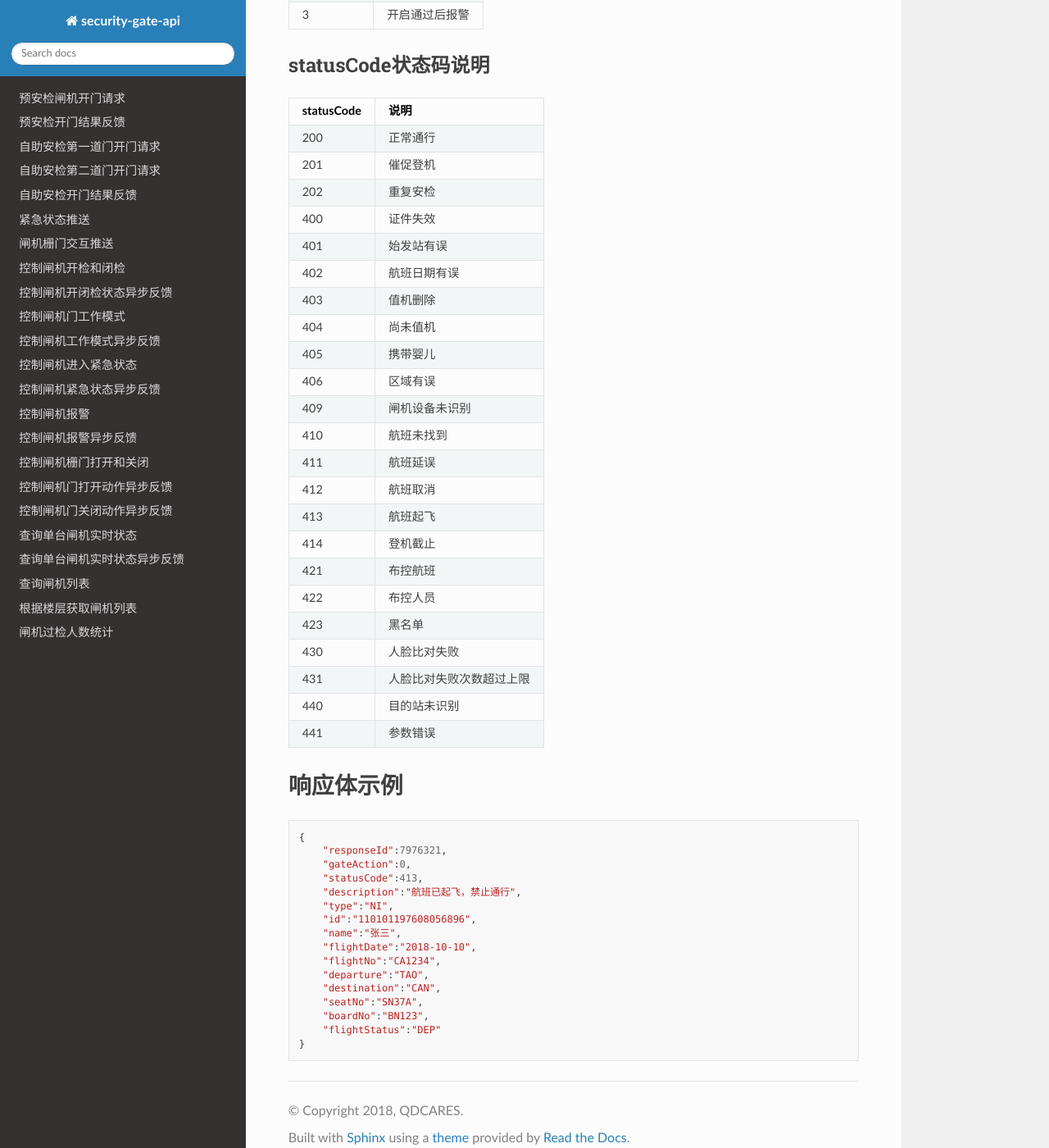
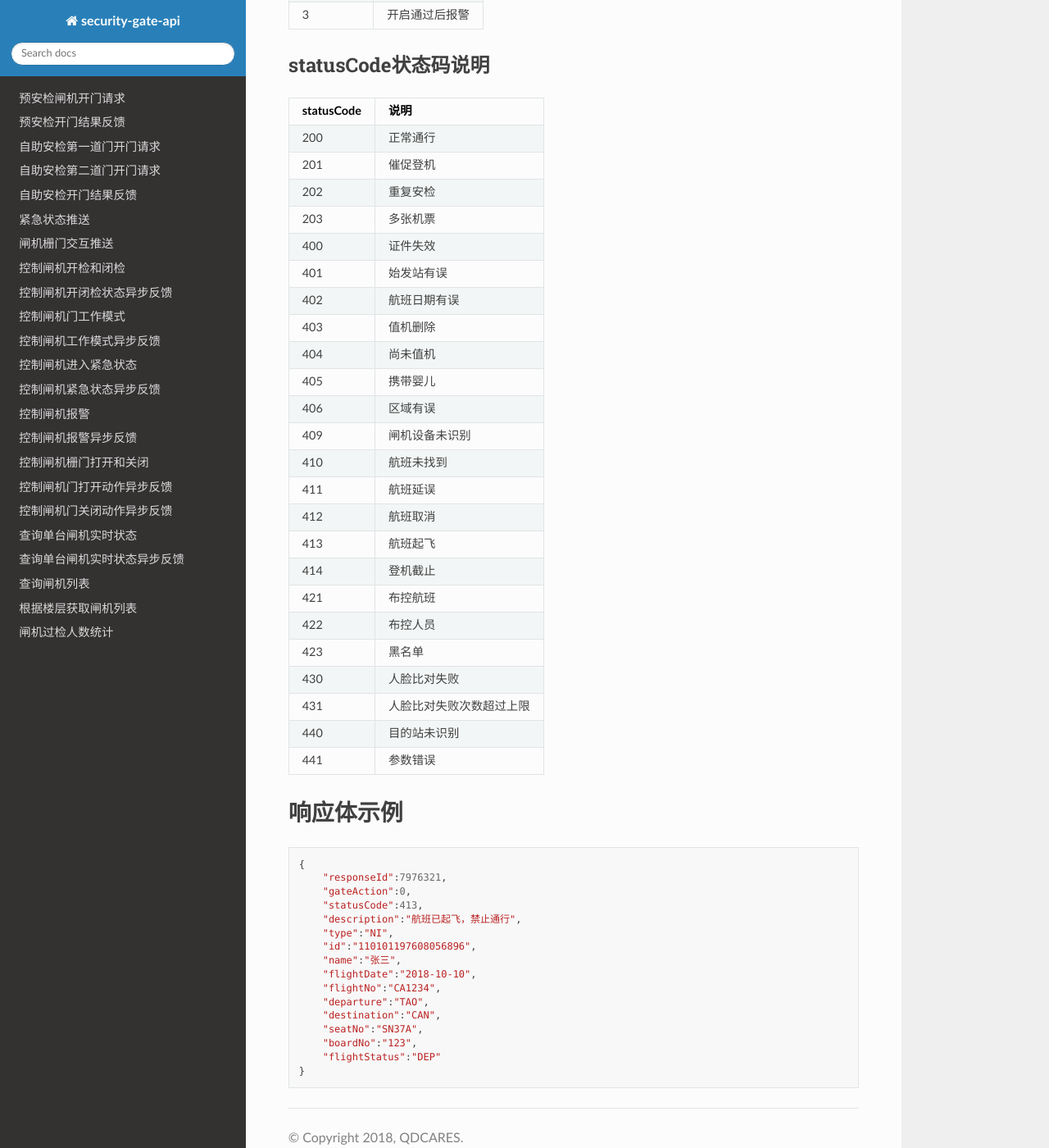
Before and after one commit to kinshines/security-gate-api-doc, a Sphinx documentation site: the page built from source/_include/security_response.rst, in a window 1280 px wide and 1400 px high, scrolled down 676 px. Shown: the whole window at 82% size. Built offline with Sphinx 7.4.7 and the Read the Docs theme 2.0.0, drawn with Linux system fonts in a browser that asks for light colours.

Commit message:
statusCode

```diff
--- a/source/_include/security_response.rst
+++ b/source/_include/security_response.rst
@@ -40,6 +40,7 @@ statusCode            说明
 200                        正常通行
 201                        催促登机
 202                        重复安检
+203                        多张机票
 400                        证件失效
 401                        始发站有误
 402                        航班日期有误
@@ -79,6 +80,6 @@ statusCode            说明
         "departure":"TAO",
         "destination":"CAN",
         "seatNo":"SN37A",
-        "boardNo":"BN123",
+        "boardNo":"123",
         "flightStatus":"DEP"
     }
```
